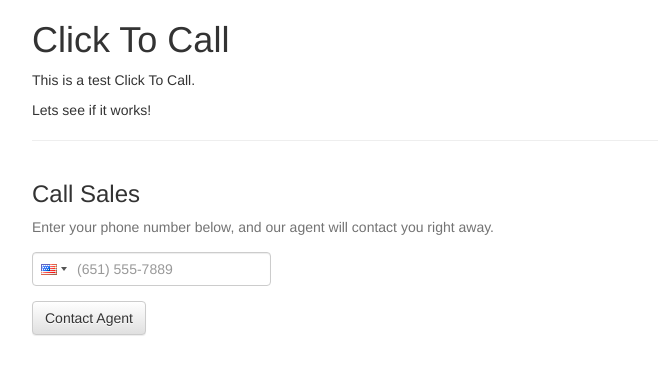
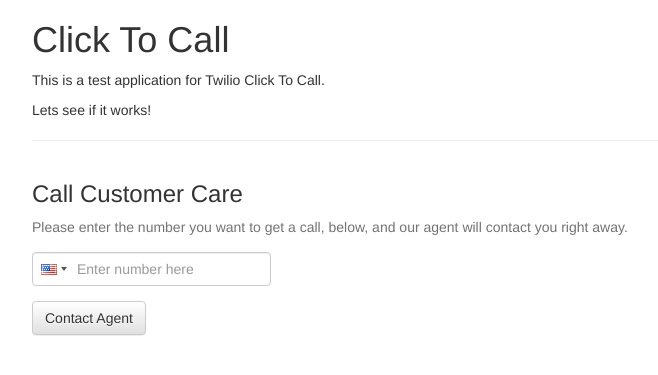
Before and after one commit to vijayraghu/testclick2calltwil, a Flask app: page / in a window 1280 px wide. Shown: the top 375 px of the page, without its empty margins (38-696 px from the left). Run offline with Flask 2, Linux system fonts and the light colour scheme; some libraries are stand-ins or nearby versions.

Commit message:
Update index.html

```diff
--- a/clicktocall/templates/index.html
+++ b/clicktocall/templates/index.html
@@ -14,7 +14,7 @@
     <div class="container">
         <h1>Click To Call</h1>
         <p>
-            This is a test Click To Call.
+            This is a test application for Twilio Click To Call.
         </p>
         <p>Lets see if it works!</p>
         <hr>
@@ -24,14 +24,14 @@
             <div class="col-md-12">
                 <form id="contactForm" role="form">
                     <div class="form-group">
-                        <h3>Call Sales</h3>
+                        <h3>Call Customer Care</h3>
                         <p class="help-block">
-                            Enter your phone number below, and our agent will contact you right away.
+                            Please enter the number you want to get a call, below, and our agent will contact you right away.
                         </p>
                     </div>
                     <div class="form-group">
                         <input type="text" id="phoneNumber"
-                            placeholder="(651) 555-7889" class="form-control">
+                            placeholder="Enter number here" class="form-control">
                     </div>
                     <button type="submit" class="btn btn-default">
                         Contact Agent
```
